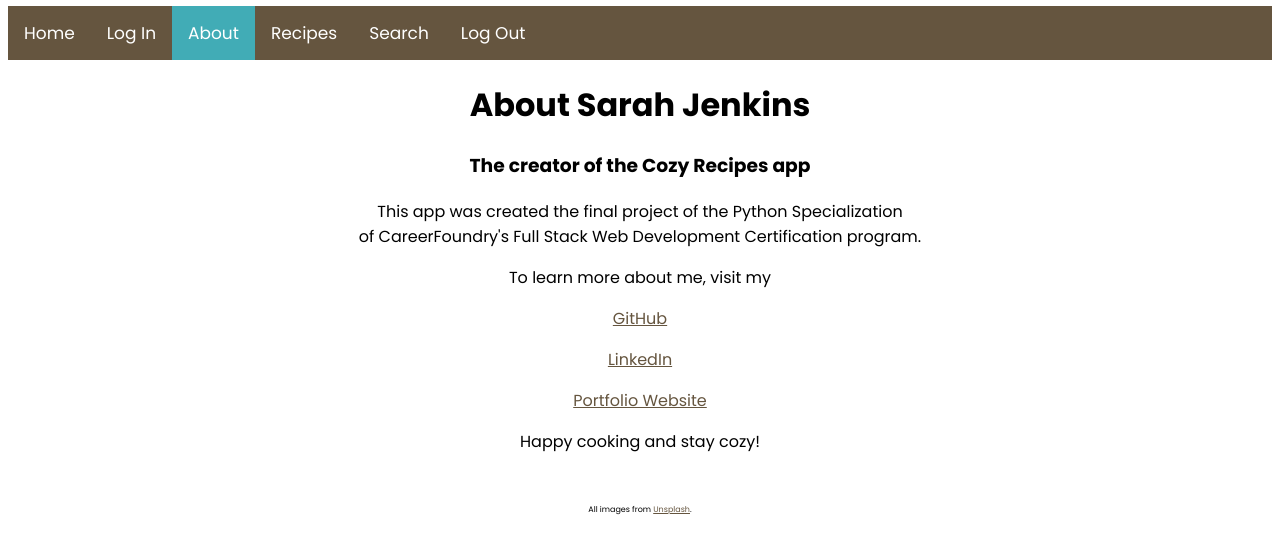
After one commit to sarahmjenkins/recipe_app, a Django app: page /about/ in a window 1280 px wide. The commit adds this page. Shown: the part 249-800 px from the top of the page. Run offline with Django 4.2, Linux system fonts and the light colour scheme.

Commit message:
added about page

```diff
--- a/recipe_project/urls.py
+++ b/recipe_project/urls.py
@@ -26,7 +26,7 @@ urlpatterns = [
     path('', include('recipes.urls', namespace='home')),
     path('recipes/', include('recipes.urls', namespace='recipes')),
     path('login/', login_view, name='login'),
-    path('logout/', logout_view, name='logout')
+    path('logout/', logout_view, name='logout'),
 ]
 
 urlpatterns += static(settings.MEDIA_URL, document_root=settings.MEDIA_ROOT)
--- /dev/null
+++ b/recipes/templates/recipes/about.html
@@ -0,0 +1,36 @@
+{% load static %}
+
+<!DOCTYPE html>
+
+<head>
+  <title>Cozy Recipes</title>
+  <link rel="stylesheet" href="/static/style.css">
+  <script src="static/home.js" defer></script>
+</head>
+
+<header>
+  <img src="{% static 'recipes/images/kitchen.jpg' %}" alt="header-image" class="header-image">
+  <div class="topnav">
+    <a href="/">Home</a>
+    <a href="{% url 'login' %}">Log In</a>
+    <a class="active" href="/about/">About</a>
+    <a href="/recipes/list">Recipes</a>
+    <a href="/recipes/search">Search</a>
+    <a href="{% url 'logout' %}">Log Out</a>
+  </div>
+  <h1>About Sarah Jenkins</h1>
+  <h3>The creator of the Cozy Recipes app</h3>
+</header>
+
+<body>
+  <p>This app was created the final project of the Python Specialization<br>of CareerFoundry's Full Stack Web Development Certification program.</p>
+  <p>To learn more about me, visit my</p>
+  <p><a href="https://www.github.com/sarahmjenkins">GitHub</a></p>
+  <p><a href="https://www.linkedin.com/in/sarahmjenkins">LinkedIn</a></p>
+  <p><a href="https://sarahmjenkins.github.io/portfolio-website">Portfolio Website</a></p>
+  <p>Happy cooking and stay cozy!</p>
+</body>
+
+<footer>
+  <p class="photo-attribution">All images from <a href='https://unsplash.com/'>Unsplash</a>.</p>
+</footer>
--- a/recipes/templates/recipes/detail.html
+++ b/recipes/templates/recipes/detail.html
@@ -10,7 +10,7 @@
 <header>
   <img src="{% static 'recipes/images/kitchen.jpg' %}" alt="header-image" class="header-image">
   <div class="topnav">
-    <a href="#">About</a>
+    <a href="/about/">About</a>
     <a href="/recipes/list">Recipes</a>
     <a href="/recipes/search">Search</a>
     <a href="{% url 'logout' %}">Log Out</a>
--- a/recipes/templates/recipes/main.html
+++ b/recipes/templates/recipes/main.html
@@ -10,7 +10,7 @@
 <header>
   <img src="{% static 'recipes/images/kitchen.jpg' %}" alt="header-image" class="header-image">
   <div class="topnav">
-    <a href="#">About</a>
+    <a href="/about/">About</a>
     <a class="active" href="/recipes/list">Recipes</a>
     <a href="/recipes/search">Search</a>
     <a href="{% url 'logout' %}">Log Out</a>
--- a/recipes/templates/recipes/recipes_home.html
+++ b/recipes/templates/recipes/recipes_home.html
@@ -11,8 +11,8 @@
   <img src="{% static 'recipes/images/kitchen.jpg' %}" alt="header-image" class="header-image">
   <div class="topnav">
     <a class="active" href="/">Home</a>
-    <a href="#">About</a>
     <a href="{% url 'login' %}">Log In</a>
+    <a href="/about/">About</a>
   </div>
   <h1>Cozy Recipes</h1>
 </header>
--- a/recipes/urls.py
+++ b/recipes/urls.py
@@ -1,10 +1,11 @@
 from django.urls import path
-from .views import home, RecipeListView, RecipeDetailView, search
+from .views import home, RecipeListView, RecipeDetailView, search, about
 
 app_name = 'recipes'
 
 urlpatterns = [
     path('', home),
+    path('about/', about, name='about'),
     path('list/', RecipeListView.as_view(), name='list'),
     path('list/<pk>', RecipeDetailView.as_view(), name='detail'),
     path('search/', search, name='search')
--- a/recipes/views.py
+++ b/recipes/views.py
@@ -11,6 +11,9 @@ from .utils import get_chart
 
 def home(request):
     return render(request, 'recipes/recipes_home.html')
+
+def about(request):
+    return render(request, 'recipes/about.html')
 
 class RecipeListView(LoginRequiredMixin, ListView):
     model = Recipe
--- a/templates/auth/login.html
+++ b/templates/auth/login.html
@@ -11,8 +11,8 @@
   <img src="{% static 'recipes/images/kitchen.jpg' %}" alt="header-image" class="header-image">
   <div class="topnav">
     <a href="/">Home</a>
-    <a href="#">About</a>
     <a class="active" href="{% url 'login' %}">Log In</a>
+    <a href="/about/">About</a>
   </div>
   <h1>Log In</h1>
 </header>
--- a/templates/auth/success.html
+++ b/templates/auth/success.html
@@ -11,7 +11,7 @@
   <img src="{% static 'recipes/images/kitchen.jpg' %}" alt="header-image" class="header-image">
   <div class="topnav">
     <a href="/">Home</a>
-    <a href="#">About</a>
+    <a href="/about/">About</a>
     <a href="{% url 'login' %}">Log In</a>
   </div>
   <h1>Cozy Recipes</h1>
```
Also changed, not shown: db.sqlite3, templates/auth/about.html (deleted).
